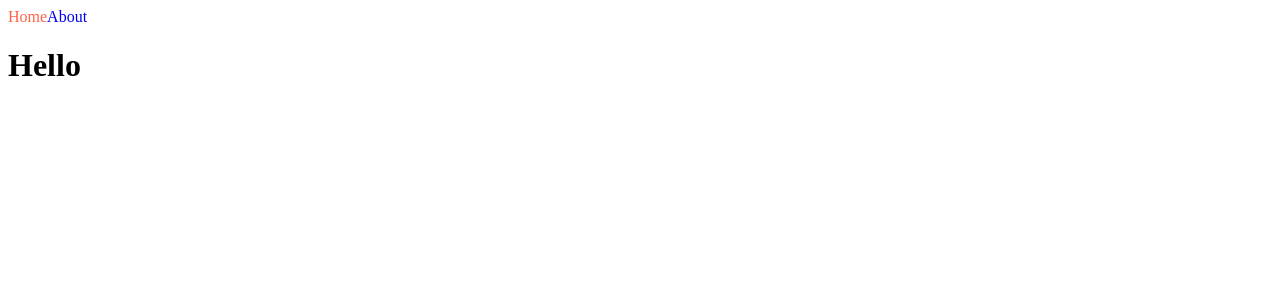
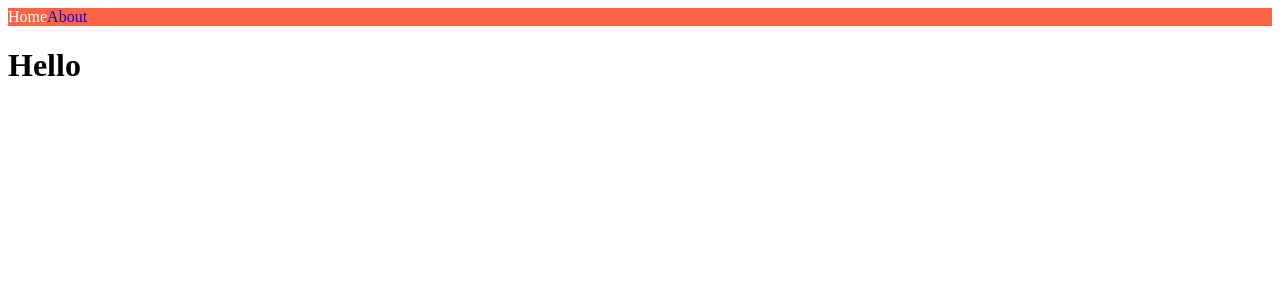
Before and after one commit to Dhui-Park/NextJS-intro, a Next.js app: page / in a window 1280 px wide. Shown: the top 300 px of the page. Built offline with nearby package versions, Linux system fonts and the light colour scheme.

Commit message:
Styles JSX

```diff
--- a/components/NavBar.js
+++ b/components/NavBar.js
@@ -1,28 +1,27 @@
 import Link from "next/link";
 import { useRouter } from "next/router";
-import styles from "./NavBar.module.css";
 
 export default function NavBar() {
   const router = useRouter();
-  console.log(router);
   return (
     <nav>
-      <Link
-        className={`${styles.link} ${
-          router.pathname === "/" ? styles.active : ""
-        }`}
-        href="/"
-      >
-        Home
+      <Link legacyBehavior href="/">
+        <a className={router.pathname === "/" ? "active" : ""}>Home</a>
       </Link>
-      <Link
-        className={`${styles.link} ${
-          router.pathname === "/about" ? styles.active : ""
-        }`}
-        href="/about"
-      >
-        About
+      <Link legacyBehavior href="/about">
+        <a className={router.pathname === "/about" ? "active" : ""}>About</a>
       </Link>
+      <style jsx>{`
+        nav {
+          background-color: tomato;
+        }
+        a {
+          text-decoration: none;
+        }
+        .active {
+          color: white;
+        }
+      `}</style>
     </nav>
   );
 }
--- a/components/NavBar.module.css
+++ /dev/null
@@ -1,7 +0,0 @@
-.link {
-  text-decoration: none;
-}
-
-.active {
-  color: tomato;
-}
```
